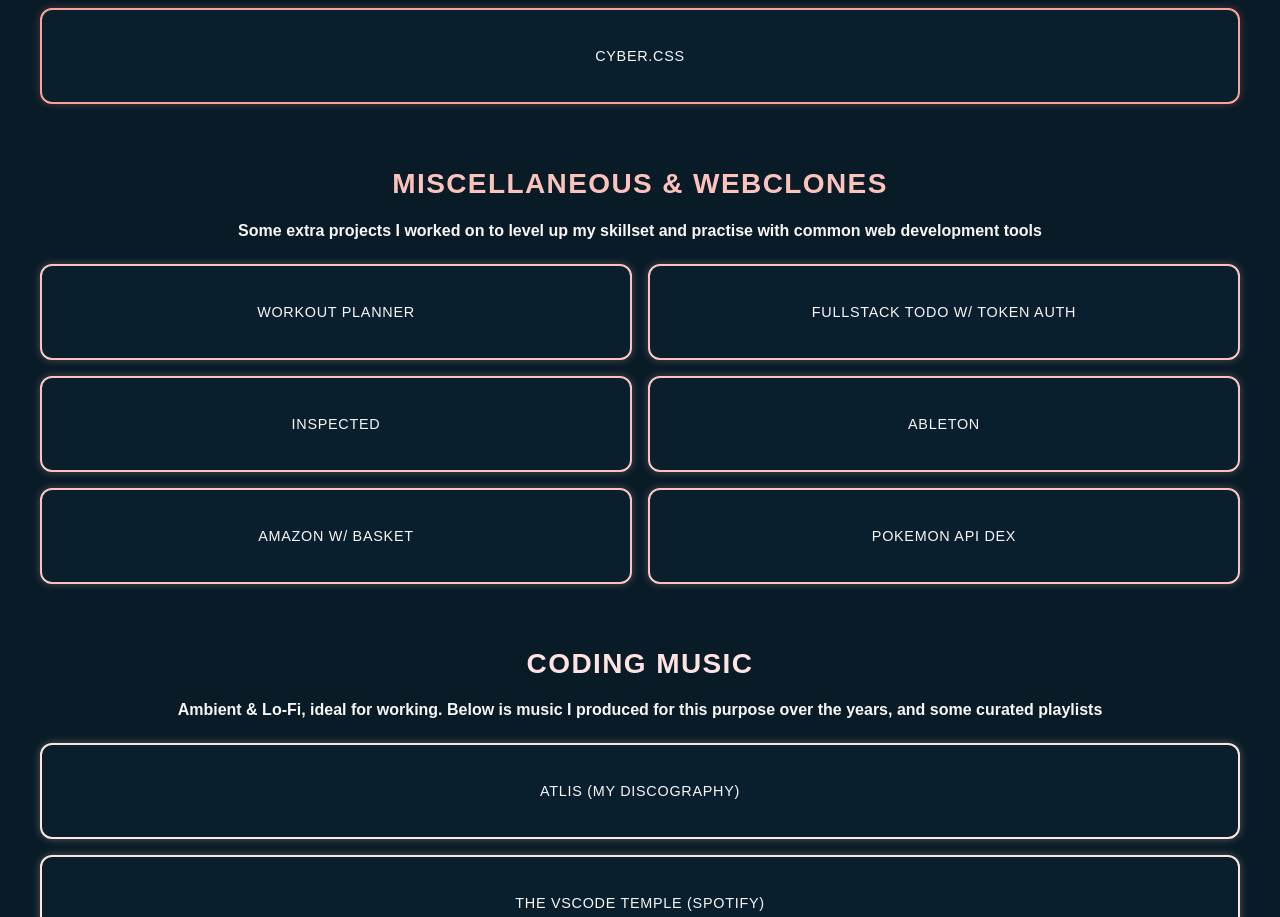
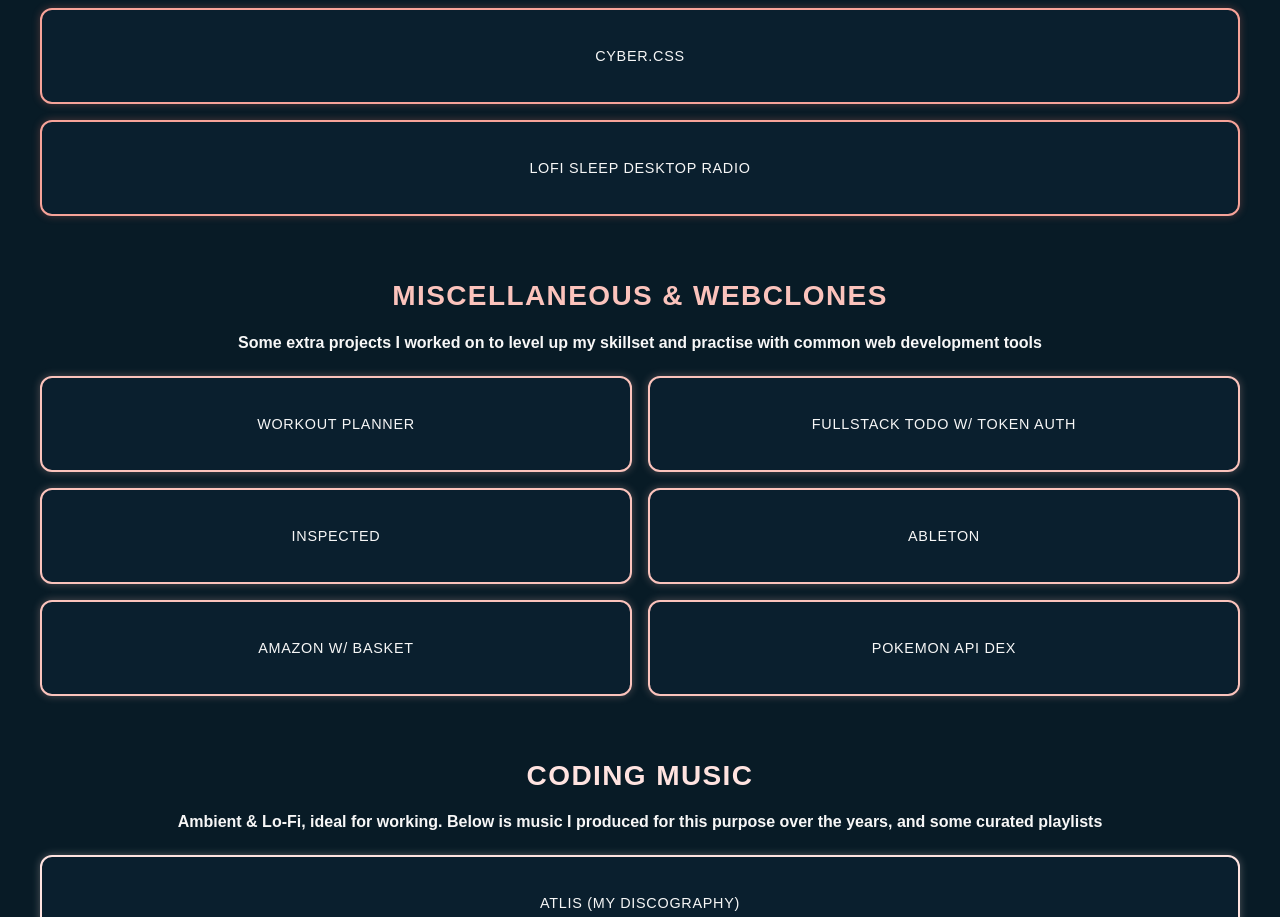
Before and after one commit to Atlis-Ky/frontend-portfolio, a React (Vite) app: page / in a window 1280 px wide. Shown: the part 840-1757 px from the top of the page. Built offline with nearby package versions, Linux system fonts and the light colour scheme; a web font is replaced by a local one.

Commit message:
issue resolved, lofi sleep desktop radio added to portfolio

```diff
--- a/src/components/ProjectList.jsx
+++ b/src/components/ProjectList.jsx
@@ -63,17 +63,14 @@ function ProjectList() {
             CYBER.CSS
           </a>
 
-          {/* pending dev certificcate to let users download desktop radio i think, have to fork out 100 to apple for it -.- */}
-
-
-          {/* <a
+          <a
             href="https://sleep-lofi-radio-desktop.vercel.app/"
             target="_blank"
             rel="noopener noreferrer"
             className="project-button"
           >
             Lofi Sleep Desktop Radio
-          </a> */}
+          </a>
         </div>
       </section>
 
```
